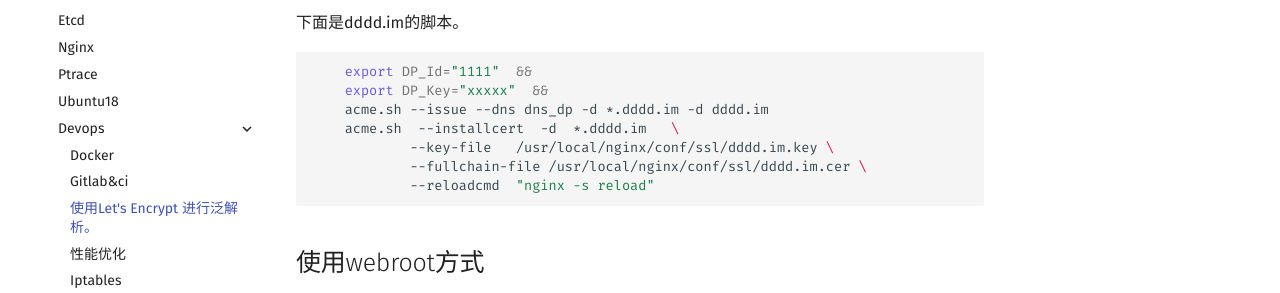
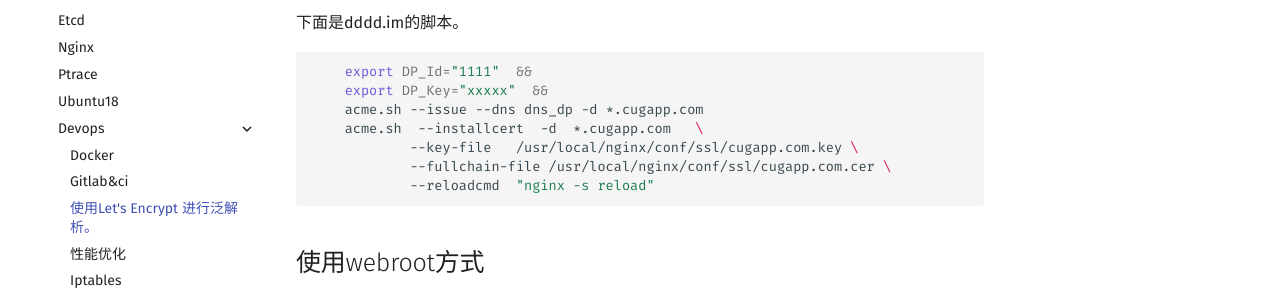
Before and after one commit to Windforce17/blog, an MkDocs documentation site: the page built from docs/coding/linux/devops/https.md, in a window 1280 px wide and 1071 px high. Shown: the part 495-788 px from the top of the window. Built offline with MkDocs 1.6.1 and Material for MkDocs 9.7.7, drawn with Linux system fonts in a browser that asks for light colours; comment, search, counter and statistics services are not loaded.

Commit message:
update https

````diff
--- a/docs/coding/linux/devops/https.md
+++ b/docs/coding/linux/devops/https.md
@@ -12,10 +12,10 @@
 ```zsh
     export DP_Id="1111"  &&
     export DP_Key="xxxxx"  &&
-    acme.sh --issue --dns dns_dp -d *.dddd.im -d dddd.im
-    acme.sh  --installcert  -d  *.dddd.im   \
-            --key-file   /usr/local/nginx/conf/ssl/dddd.im.key \
-            --fullchain-file /usr/local/nginx/conf/ssl/dddd.im.cer \
+    acme.sh --issue --dns dns_dp -d *.cugapp.com
+    acme.sh  --installcert  -d  *.cugapp.com   \
+            --key-file   /usr/local/nginx/conf/ssl/cugapp.com.key \
+            --fullchain-file /usr/local/nginx/conf/ssl/cugapp.com.cer \
             --reloadcmd  "nginx -s reload"
 ```
 ## 使用webroot方式
````
